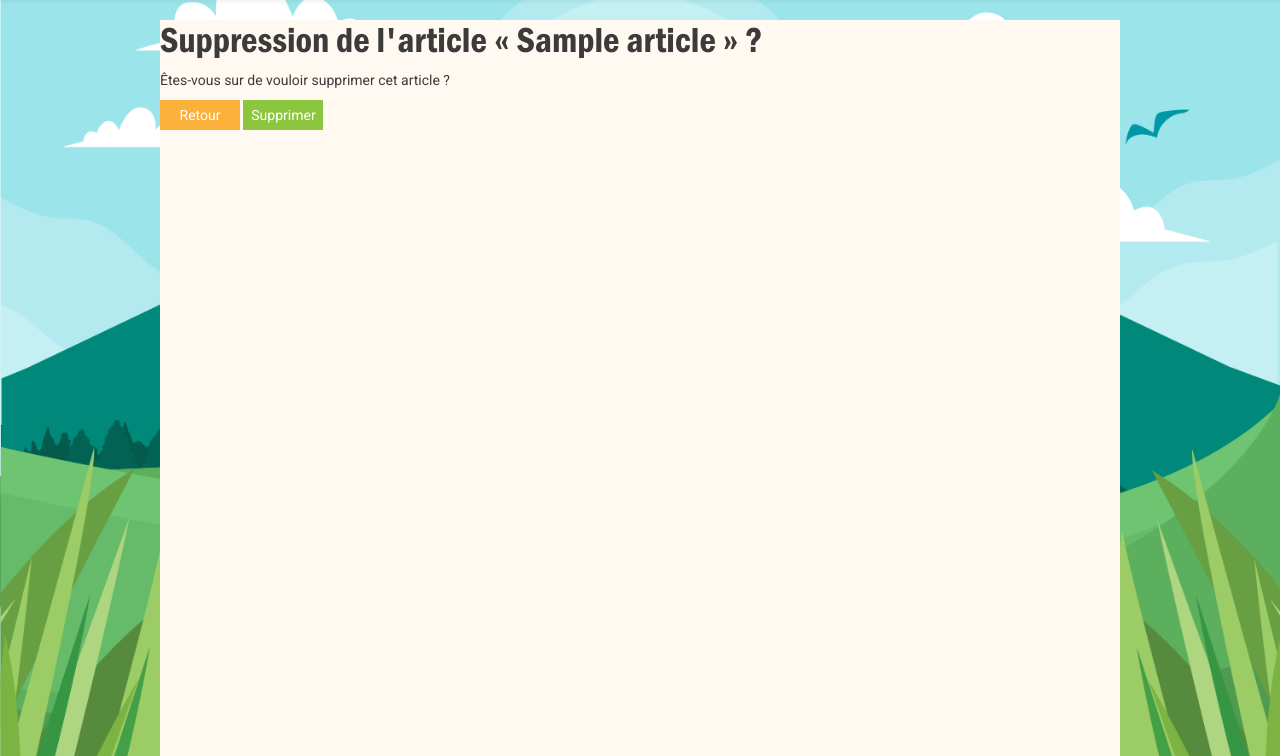
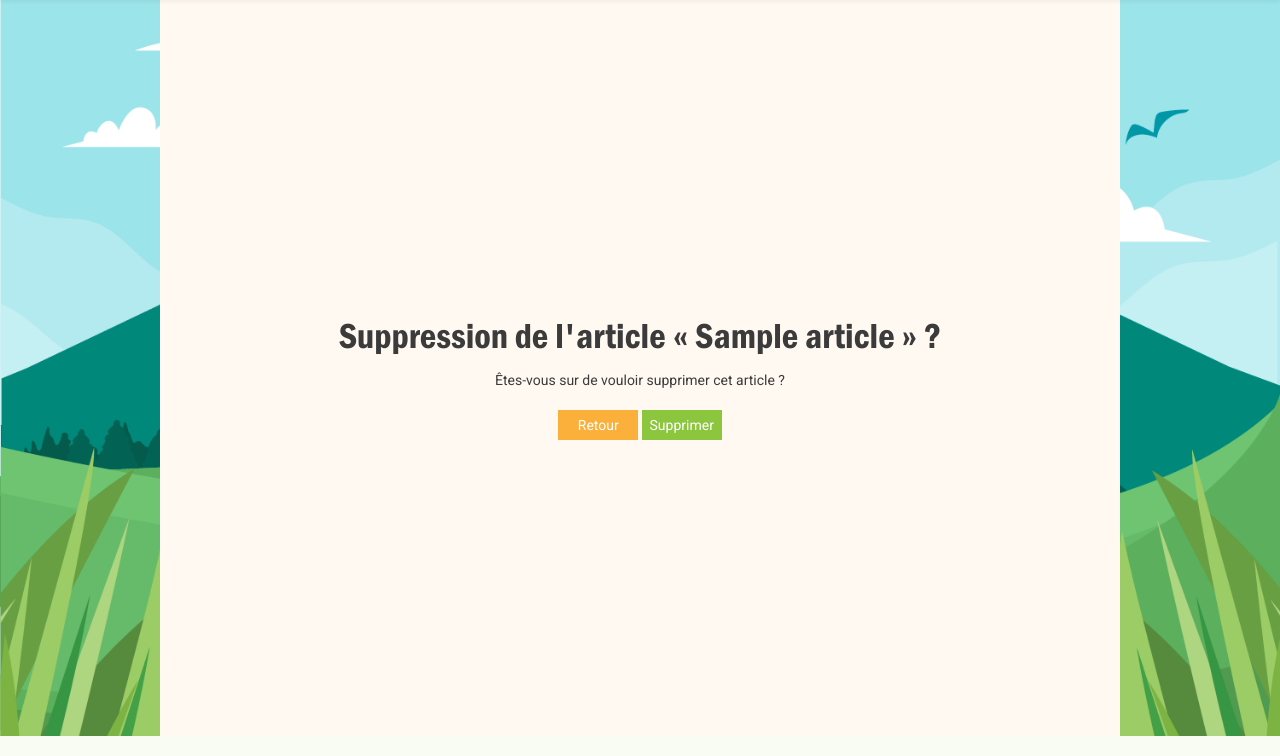
Before and after one commit to ajie62/NAO, a Symfony app: template templates/blog/deleteArticle.html.twig in a window 1280 px wide. Shown: the part 64-820 px from the top of the page. Run offline with Twig, Linux system fonts and the light colour scheme; the template is opened without the code that fills it: most values are stand-ins (such as "Sample title", 1, 10 or a date in 2020); some libraries are stand-ins or nearby versions.

Commit message:
Small style changes

```diff
--- a/public/css/main.css
+++ b/public/css/main.css
@@ -301,6 +301,14 @@ footer h5 {
     color: #ffffff;
     padding: 11px 13px;
     text-decoration: none }
+
+.submit-button-validation {
+    background: inherit;
+    border: none;
+    box-shadow: none;
+    color: #8CC63F;
+    outline: none;
+}
 
 .terms-container h1 {
     font-size: 35px;
--- a/public/css/stylesAdmin.css
+++ b/public/css/stylesAdmin.css
@@ -82,7 +82,7 @@ div[class^="stats"] p { font-size: 38px }
     padding: 10px;
     border-radius: 10px }
 
-.admin-users {
+.admin-users, .admin-obs {
     display: flex;
     flex-direction: column }
 
--- a/public/css/stylesBlog.css
+++ b/public/css/stylesBlog.css
@@ -7,6 +7,14 @@
     border : solid 1px #8CC63F;
     border-radius : 9px;
 }
+
+.delete-article {
+    display: flex;
+    flex-direction: column;
+    justify-content: center }
+
+.delete-article-content h1 { margin-bottom: 15px }
+.delete-article-content p { margin-bottom: 20px!important }
 
 /* --------------------------------------------------------------------Style Liste d'article */
 .hr { display : none }
--- a/templates/blog/deleteArticle.html.twig
+++ b/templates/blog/deleteArticle.html.twig
@@ -6,8 +6,8 @@
 {% endblock %}
 
 {% block body %}
-    <div class="common-centering common-min-height beige-bg">
-        <div class="delete-article-content">
+    <div class="delete-article common-centering common-min-height beige-bg">
+        <div class="delete-article-content text-center">
             <h1>Suppression de l'article &laquo; {{ article.title }} &raquo; ?</h1>
             <p>Êtes-vous sur de vouloir supprimer cet article ?</p>
 
--- a/templates/observation/set.html.twig
+++ b/templates/observation/set.html.twig
@@ -129,8 +129,8 @@
                     <div class="step-buttons text-right">
                         <a data-toggle="tab" href="#menu2" class="step-link visible-xs txt-white orange-bg"><span class="glyphicon glyphicon-chevron-left"></span></a>
                         {% if validation %}
-                            <button class="submit-button no-border green-bg" type="submit">Valider</button>
-                            <a href="{{ path('observation.delete', {'id': observation.id }) }}">Supprimer</a>
+                            <a class="txt-red" href="{{ path('observation.delete', {'id': observation.id }) }}"><span class="glyphicon glyphicon-remove"></span> Supprimer</a>
+                            <button class="submit-button submit-button-validation" type="submit"><span class="glyphicon glyphicon-ok" aria-hidden="true"></span> Valider</button>
                         {% else %}
                         <button class="submit-button no-border green-bg" type="submit"><span class="glyphicon glyphicon-ok" aria-hidden="true"></span></button>
                         {% endif %}
```
